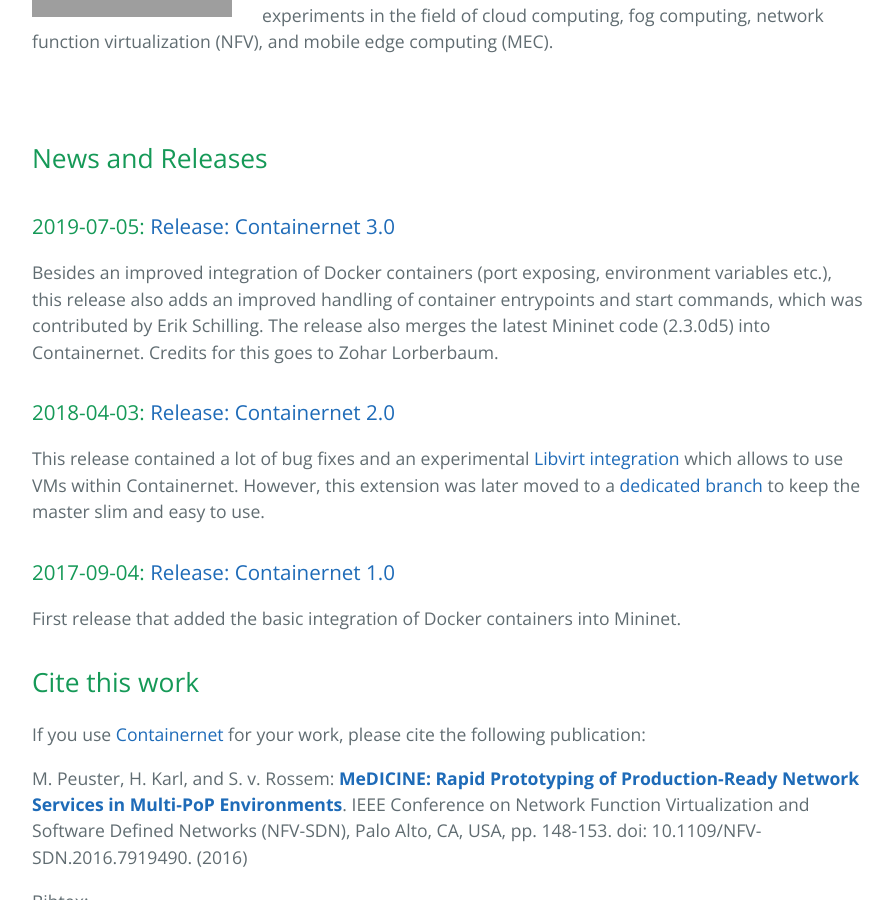
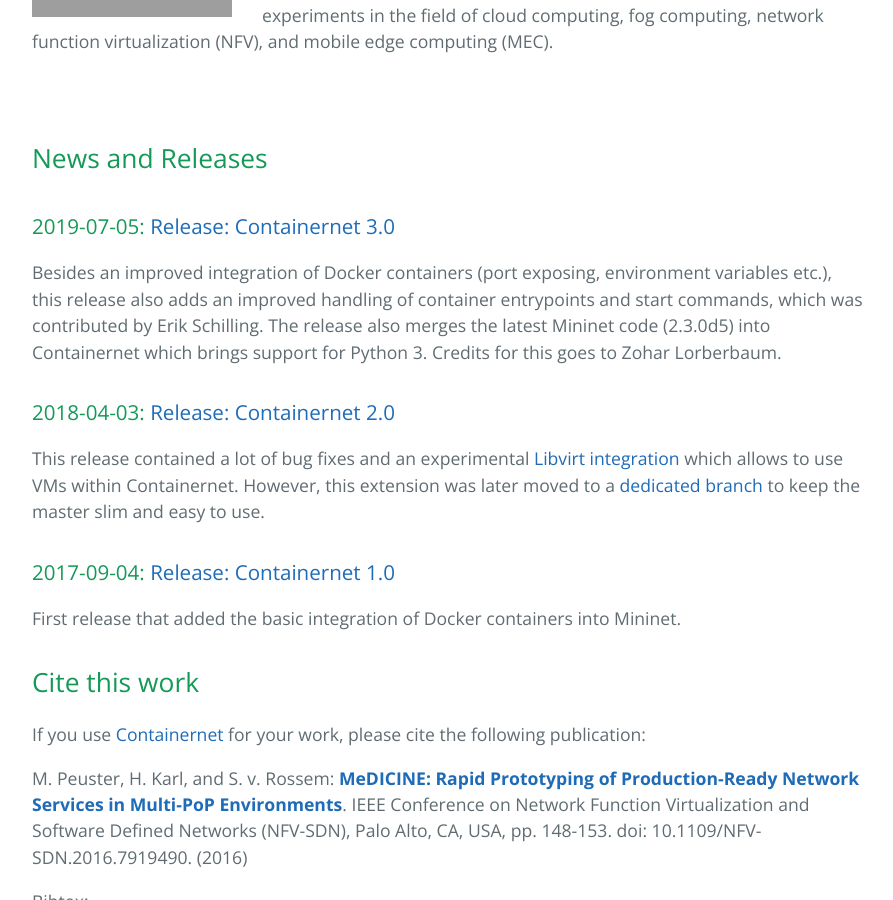
Before and after one commit to containernet/containernet.github.io, a Jekyll site: the page built from index.md, in a window 1280 px wide and 900 px high, scrolled down 668 px. Shown: the whole window, without its empty margins (192-1085 px from the left). Built offline with Jekyll 4.4.1, drawn with Linux system fonts in a browser that asks for light colours; our own code applies the rules of GitHub Pages for plain Markdown files; grey boxes are pictures that could not be loaded.

Commit message:
Update index.md

```diff
--- a/index.md
+++ b/index.md
@@ -21,7 +21,7 @@ Containernet is a fork of the famous [Mininet](http://mininet.org) network emula
 ### 2019-07-05: [Release: Containernet 3.0](https://github.com/containernet/containernet/releases/tag/v3.0)
 
 Besides an improved integration of Docker containers (port exposing, environment variables etc.), this release also adds an improved handling of container entrypoints and start commands, which was contributed by Erik Schilling.
-The release also merges the latest Mininet code (2.3.0d5) into Containernet. Credits for this goes to Zohar Lorberbaum.
+The release also merges the latest Mininet code (2.3.0d5) into Containernet which brings support for Python 3. Credits for this goes to Zohar Lorberbaum.
 
 ### 2018-04-03: [Release: Containernet 2.0](https://github.com/containernet/containernet/releases/tag/v2.0)
 
```
